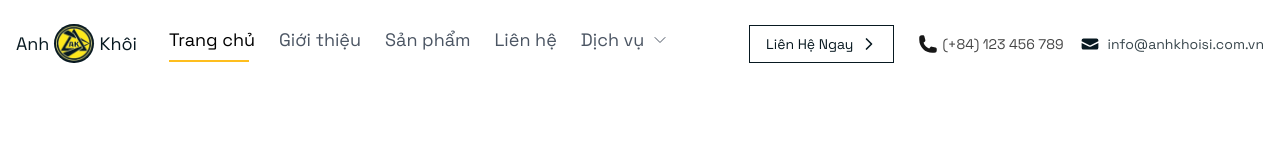
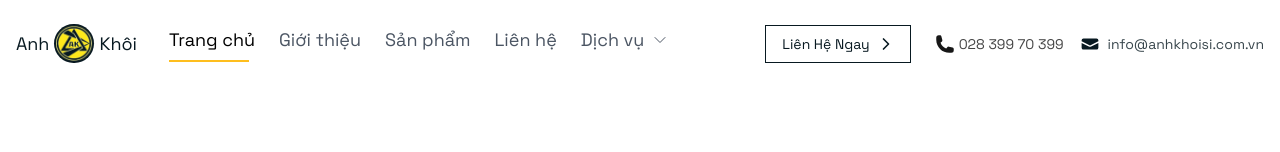
Before and after one commit to Anh-Khoi-SI/anh-khoi-si, a Next.js app: page / in a window 1280 px wide. Shown: the top 152 px of the page. Built offline with nearby package versions, Linux system fonts and the light colour scheme; what @ant-design/nextjs-registry would draw is missing.

Commit message:
Update Navbar component with new contact phone number

```diff
--- a/src/components/layout/Navbar.js
+++ b/src/components/layout/Navbar.js
@@ -263,9 +263,9 @@ export default function Navbar() {
 
             <a
               className=" opacity-80 hover:opacity-100 transition-transform duration-300 text-sm 2xl:text-base"
-              href="tel:0123456789"
+              href="tel:02839970399"
             >
-              (+84) 123 456 789
+              028 399 70 399
             </a>
           </div>
 
```
